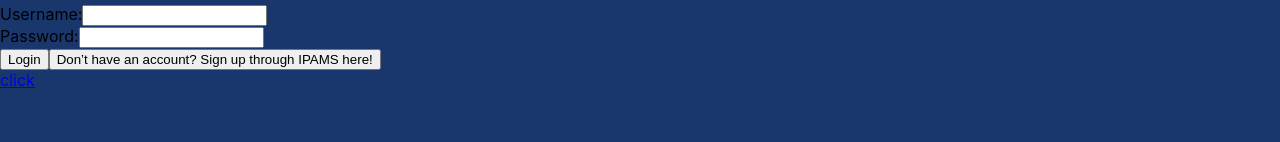
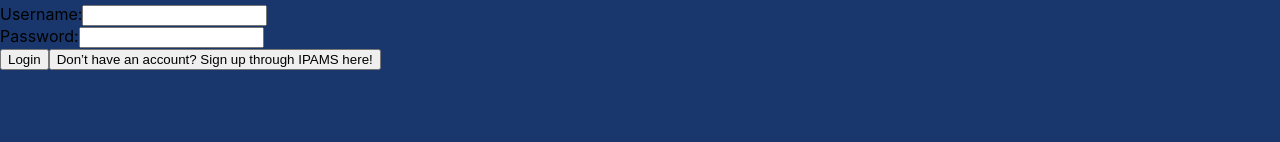
Before and after one commit to VictorEmmanuelGarcia/AISearchEngine, a React (Create React App) app in the folder Frontend/ipams-search/: page / in a window 1280 px wide. Shown: the part 158-300 px from the top of the page. Built offline with nearby package versions, Linux system fonts and the light colour scheme.

Commit message:
Add navigation to Login page

```diff
--- a/Frontend/ipams-search/src/screens/login/login.js
+++ b/Frontend/ipams-search/src/screens/login/login.js
@@ -6,10 +6,12 @@ import { useContext, useState } from "react";
 const Login = () => {
     const [username, setUsername] = useState("");
     const [password, setPassword] = useState("");
+    const navigate = useNavigate();
 
     const handleLogin = () => {
         console.log("Logging in with username:", username);
         console.log("Password:", password);
+        navigate("/search");
       };
 
       const handleSignUp = () => {
@@ -60,7 +62,6 @@ const Login = () => {
                     </div>
                 </form>
             </div>
-            <Link to="/search">click</Link>
         </div>
     );
 };
```
Lines whose indentation alone changed are shown as unchanged.
